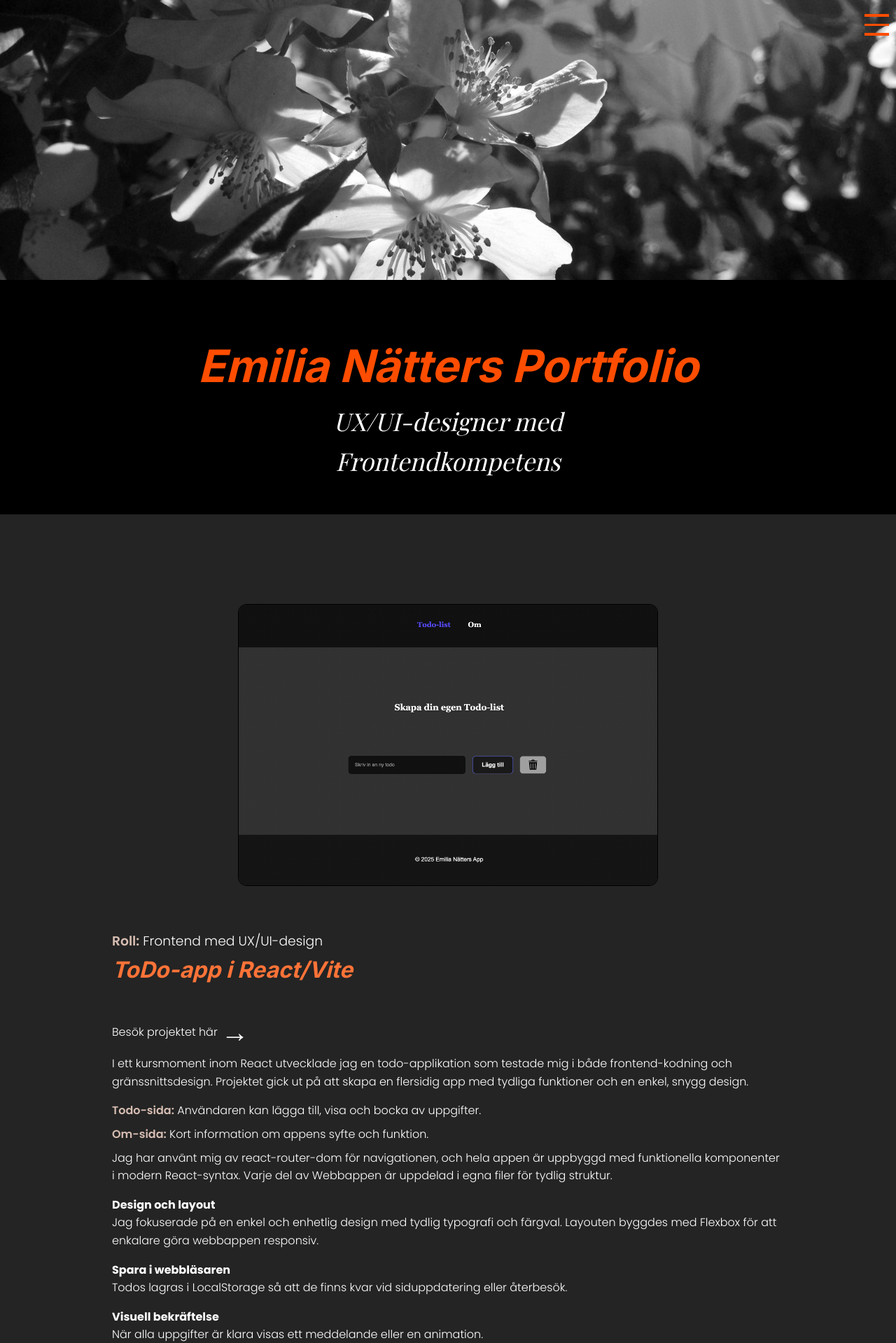
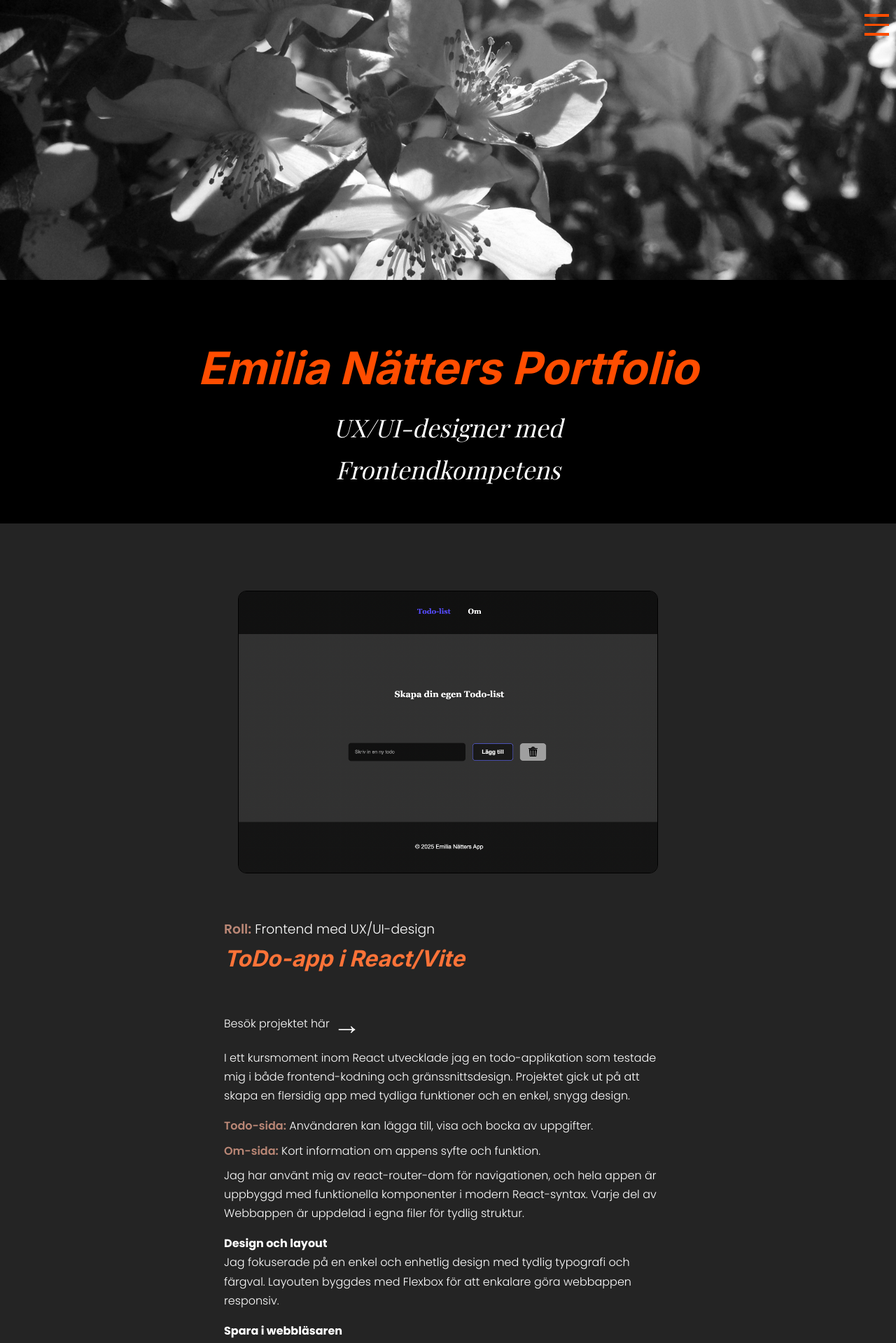
Before and after one commit to EmNatter/portfolio, a React (Vite) app: page /project in a window 1280 px wide. Shown: the top 1919 px of the page at 70% size. Built offline with nearby package versions, Linux system fonts and the light colour scheme.

Commit message:
textändringar

```diff
--- a/src/CSS/index.css
+++ b/src/CSS/index.css
@@ -21,7 +21,7 @@ body {
   font-family: "Poppins", sans-serif;
   font-size: 14px;
   font-weight: 400;
-  line-height: 1.6;
+  line-height: 1.7;
 }
 
 h2,
@@ -33,6 +33,19 @@ h3 {
   font-family: "Poppins", sans-serif;
 }
 /* -------- HEADER -------- */
+
+.navbar {
+  display: flex;
+  flex-direction: column;
+  align-items: center;
+  flex-shrink: 0;
+  z-index: 100;
+  position: relative;
+
+  background: rgb(0, 0, 0);
+  font-size: 20px;
+}
+
 .navbar h1 {
   color: rgb(255, 77, 0);
   font-size: 3.8rem;
@@ -65,23 +78,6 @@ h3 {
   object-fit: cover;
 }
 
-.navbar {
-  display: flex;
-  flex-direction: column;
-  align-items: center;
-  flex-shrink: 0;
-  z-index: 100;
-  position: relative;
-
-  background: rgb(0, 0, 0);
-  font-size: 20px;
-
-  background-size: cover;
-  background-repeat: no-repeat;
-  background-position: center center;
-  background-attachment: fixed;
-}
-
 /* -------- LAYOUT OVERALL -------- */
 
 main {
@@ -97,7 +93,7 @@ main {
   flex-direction: column;
   align-items: center;
   font-weight: 300;
-  padding: 3.5rem;
+  padding: 3.5rem 2rem;
   box-shadow: 0px 2px 5px rgb(0, 0, 0.1);
   background: rgb(31, 31, 31, 0.8);
 }
@@ -106,13 +102,9 @@ main {
   display: flex;
   flex-direction: column;
   align-items: center;
-  padding: 3.5rem;
+  padding: 3.5rem 1rem;
   background: rgb(222, 225, 229);
   box-shadow: 0px 2px 5px rgb(0, 0, 0.1);
-}
-
-.about_wrapper h2 {
-  text-align: left;
 }
 
 .home_intro_wrapper,
@@ -122,11 +114,8 @@ main {
   flex-direction: column;
   justify-content: center;
   align-items: center;
-  max-width: 80%;
-  padding-top: 2rem;
-}
-.projectexample_card {
-  max-width: 75%;
+  max-width: 95%;
+  padding: 3rem 0rem;
 }
 
 /* -------- RECURRENTS and LINKS/BUTTONS-------- */
@@ -166,7 +155,7 @@ fieldset a[href^="mailto:"] {
 
 .projectexample_wrapper button {
   align-self: center;
-  width: 12rem;
+  width: 22rem;
   height: 45px;
   border-radius: 20px;
   border: solid black;
@@ -338,11 +327,6 @@ footer .icon img {
 /* -------- LAYOUT ABOUT------- */
 
 .about_wrapper {
-  display: flex;
-  flex-direction: column;
-  flex-wrap: wrap;
-  max-width: 90%;
-  padding: 3rem 0rem;
   color: whitesmoke;
 }
 
@@ -359,6 +343,7 @@ footer .icon img {
   font-family: WF Visual Sans;
   font-size: 2.5rem;
   color: rgb(254, 115, 56);
+  text-align: left;
 }
 
 .about_wrapper h3 {
@@ -544,8 +529,7 @@ article ul {
   align-content: center;
   text-align: left;
   flex: 1 1 400px;
-  padding: 2rem;
-  margin: 2rem;
+  padding: 2rem 0rem;
   font-weight: 200;
   border: none;
   color: white;
@@ -609,7 +593,7 @@ article ul {
 h3 span,
 .projectexample_card li span {
   font-weight: 600;
-  color: rgb(215, 189, 178);
+  color: rgb(186, 135, 118);
 }
 
 /* -------- FOOTER -------- */
@@ -724,9 +708,13 @@ footer .icon img {
   }
 
   .about_wrapper,
-  .home_intro_wrapper {
-    padding: 4rem 0rem;
+  .home_intro_wrapper,
+  .projectexample_card {
     max-width: 50%;
+  }
+
+  .projectexample_wrapper button {
+    width: 12rem;
   }
 
   .intro_form {
```
